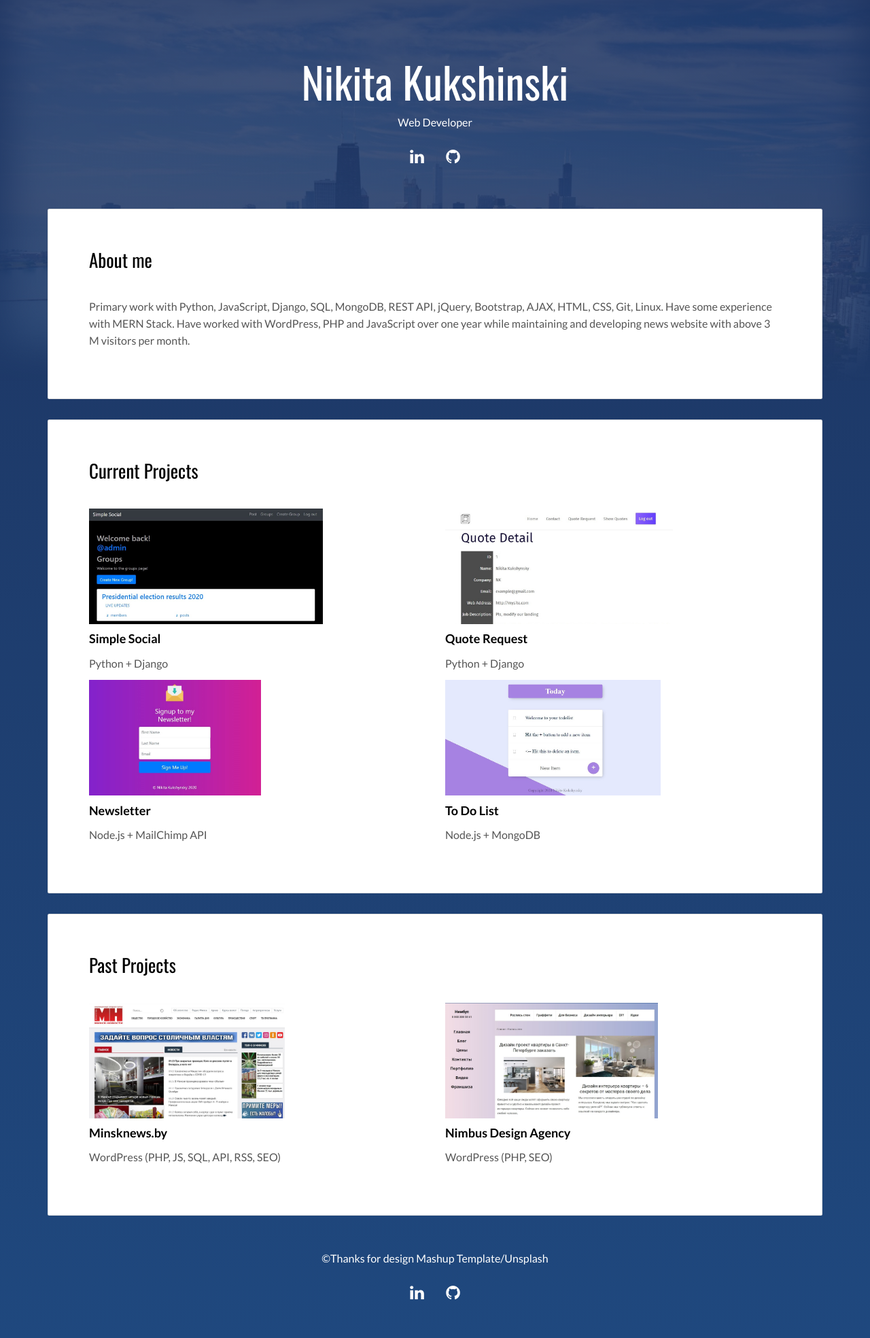
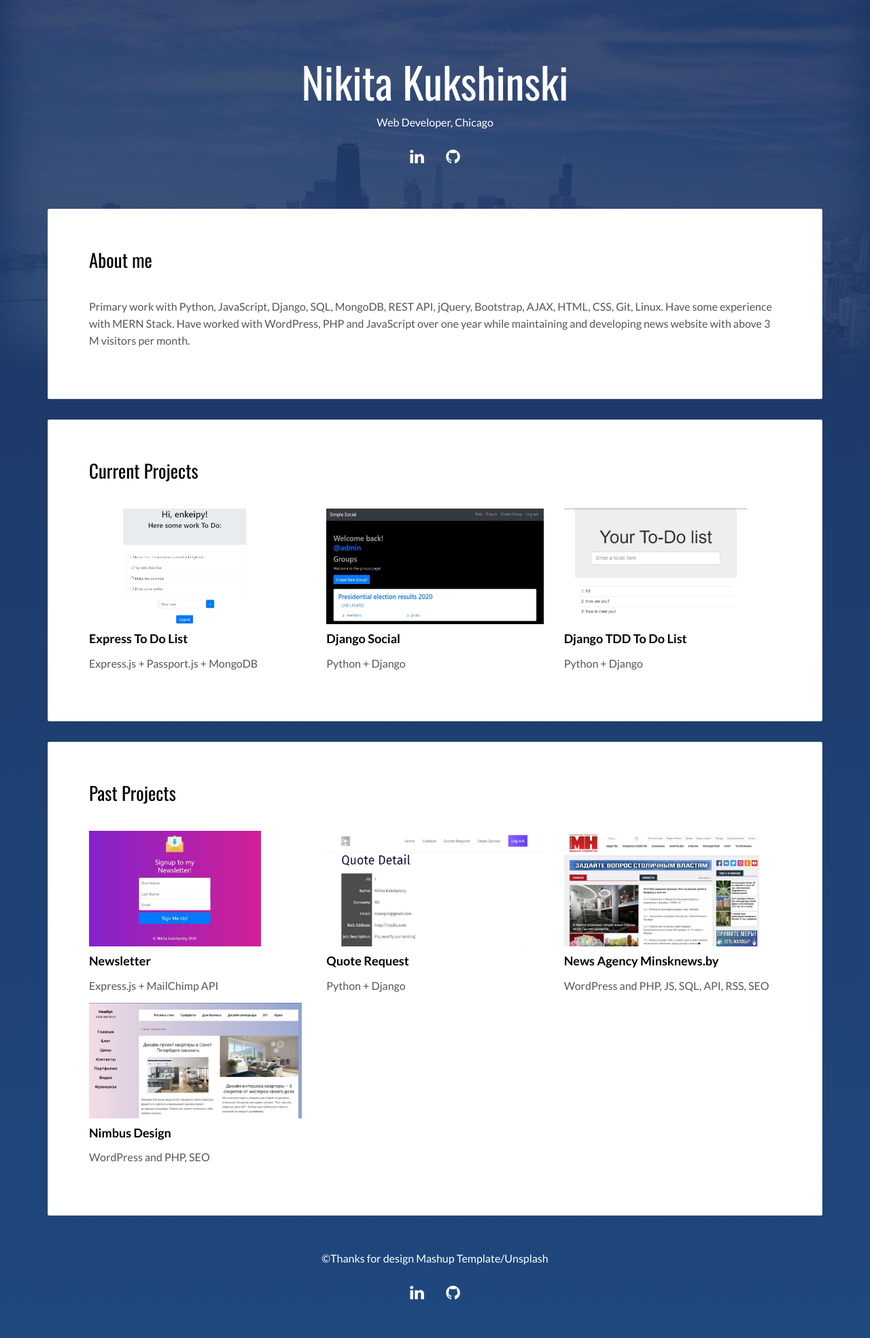
Before and after one commit to enkeipy/flask-portfo, a Flask app: page / in a window 1280 px wide. Shown: the whole page at 68% size. Run offline with Flask 2, Linux system fonts and the light colour scheme; some libraries are stand-ins or nearby versions.

Commit message:
Add a new project

```diff
--- a/templates/index.html
+++ b/templates/index.html
@@ -15,20 +15,20 @@
   <link rel="apple-touch-icon" sizes="180x180" href="./static/assets/apple-icon-180x180.png">
   <link href="./static/assets/favicon.ico" rel="icon">
 
-  <title>Title page</title>
+  <title>Nikita Kukshinski</title>
 
   <link href="./static/assets/main.d8e0d294.css" rel="stylesheet">
   <link href="./static/assets/styles.css" rel="stylesheet">
 </head>
 
-<body class="">
+<body>
 
   <div class="background-color-layer" style="background-image: url('./static/assets/images/chicago.jpg')"></div>
   <main class="content-wrapper">
     <header class="white-text-container section-container">
       <div class="text-center">
         <h1>Nikita Kukshinski</h1>
-        <p>Web Developer</p>
+        <p>Web Developer, Chicago</p>
         <p>
           <a class="fa-icon fa-icon-2x" href="https://www.linkedin.com/in/enkeipy/" target="_blank"
             title="My LinkedIn page">
@@ -52,9 +52,12 @@
               <div class="row">
                 <div class="col-md-12">
 
-                  <p>Primary work with Python, JavaScript, Django, SQL, MongoDB, REST API, jQuery, Bootstrap, AJAX, HTML, CSS, Git, Linux. Have some experience with MERN Stack. Have worked with WordPress, PHP and JavaScript over one year while maintaining and developing news website with above 3 M visitors per month. </p>
+                  <p>Primary work with Python, JavaScript, Django, SQL, MongoDB, REST API, jQuery, Bootstrap, AJAX,
+                    HTML, CSS, Git, Linux. Have some experience with MERN Stack. Have worked with WordPress, PHP and
+                    JavaScript over one year while maintaining and developing news website with above 3 M visitors per
+                    month. </p>
 
-                                </div>
+                </div>
               </div>
             </div>
           </div>
@@ -63,49 +66,63 @@
             <div class="card-block">
               <h2>Current Projects</h2>
               <div class="row">
-                <div class="col-md-6">
+
+                <div class="col-md-4">
+                  <a target="_blank" href="https://rocky-stream-43837.herokuapp.com/"><img
+                      src="./static/assets/images/express-todo.jpg" class="img-responsive portfo" alt=""></a>
+                  <h3 class="h5"><a target="_blank" href="https://rocky-stream-43837.herokuapp.com/">Express To Do
+                      List</a></h3>
+                  <p>Express.js + Passport.js + MongoDB</p>
+                </div>
+
+                <div class="col-md-4">
                   <a target="_blank" href="http://ssenkeipy.pythonanywhere.com/"><img
                       src="./static/assets/images/simplesocial.jpg" class="img-responsive portfo" alt=""></a>
-                  <h3 class="h5"><a target="_blank" href="http://ssenkeipy.pythonanywhere.com/">Simple Social</a></h3>
+                  <h3 class="h5"><a target="_blank" href="http://ssenkeipy.pythonanywhere.com/">Django Social</a></h3>
                   <p>Python + Django</p>
                 </div>
-                <div class="col-md-6">
+
+                <div class="col-md-4">
+                  <a target="_blank" href="https://github.com/enkeipy/tdd-tododjango"><img
+                      src="./static/assets/images/tdd-todolist.jpg" class="img-responsive portfo" alt=""></a>
+                  <h3 class="h5"><a target="_blank" href="https://github.com/enkeipy/tdd-tododjango">Django TDD To Do
+                      List</a></h3>
+                  <p>Python + Django</p>
+                </div>
+
+
+
+              </div>
+            </div>
+          </div>
+          <div class="card">
+            <div class="card-block">
+              <h2>Past Projects</h2>
+              <div class="row">
+                <div class="col-md-4">
+                  <a target="_blank" href="https://salty-caverns-00760.herokuapp.com/"><img
+                      src="./static/assets/images/signUP.jpg" class="img-responsive portfo" alt=""></a>
+                  <h3 class="h5"><a target="_blank" href="https://salty-caverns-00760.herokuapp.com/">Newsletter</a>
+                  </h3>
+                  <p>Express.js + MailChimp API</p>
+                </div>
+                <div class="col-md-4">
                   <a target="_blank" href="http://kukshinskiy.pythonanywhere.com/"><img
                       src="./static/assets/images/quotes.jpg" class="img-responsive portfo" alt=""></a>
                   <h3 class="h5"><a target="_blank" href="http://kukshinskiy.pythonanywhere.com/">Quote Request</a></h3>
                   <p>Python + Django</p>
                 </div>
-                <div class="col-md-6">
-                  <a target="_blank" href="https://salty-caverns-00760.herokuapp.com/"><img
-                      src="./static/assets/images/signUP.jpg" class="img-responsive portfo" alt=""></a>
-                  <h3 class="h5"><a target="_blank" href="https://salty-caverns-00760.herokuapp.com/">Newsletter</a>
-                  </h3>
-                  <p>Node.js + MailChimp API</p>
+                <div class="col-md-4">
+                  <a target="_blank" href="https://minsknews.by/"><img src="./static/assets/images/minsknews.jpg"
+                      class="img-responsive portfo" alt=""></a>
+                  <h3 class="h5"><a target="_blank" href="https://minsknews.by/">News Agency Minsknews.by</a></h3>
+                  <p>WordPress and PHP, JS, SQL, API, RSS, SEO</p>
                 </div>
-                <div class="col-md-6">
-                  <a target="_blank" href="https://rocky-stream-43837.herokuapp.com/"><img
-                      src="./static/assets/images/todolist.jpg" class="img-responsive portfo" alt=""></a>
-                  <h3 class="h5"><a target="_blank" href="https://rocky-stream-43837.herokuapp.com/">To Do List</a></h3>
-                  <p>Node.js + MongoDB</p>
-                </div>
-              </div>
-            </div>
-        </div>
-            <div class="card">
-            <div class="card-block">
-              <h2>Past Projects</h2>
-              <div class="row">
-                <div class="col-md-6">
-                  <a target="_blank" href="https://minsknews.by/"><img
-                      src="./static/assets/images/minsknews.jpg" class="img-responsive portfo" alt=""></a>
-                  <h3 class="h5"><a target="_blank" href="https://minsknews.by/">Minsknews.by</a></h3>
-                  <p>WordPress (PHP, JS, SQL, API, RSS, SEO)</p>
-                </div>
-                <div class="col-md-6">
-                  <a target="_blank" href="https://nimbus-sten.ru/"><img
-                      src="./static/assets/images/nimbus.jpg" class="img-responsive portfo" alt=""></a>
-                  <h3 class="h5"><a target="_blank" href="https://nimbus-sten.ru/">Nimbus Design Agency</a></h3>
-                  <p>WordPress (PHP, SEO)</p>
+                <div class="col-md-4">
+                  <a target="_blank" href="https://nimbus-sten.ru/"><img src="./static/assets/images/nimbus.jpg"
+                      class="img-responsive portfo" alt=""></a>
+                  <h3 class="h5"><a target="_blank" href="https://nimbus-sten.ru/">Nimbus Design</a></h3>
+                  <p>WordPress and PHP, SEO</p>
                 </div>
               </div>
             </div>
```
Also changed, not shown: static/assets/images/express-todo.jpg (added), static/assets/images/tdd-todolist.jpg (added), static/assets/images/todolist.jpg (deleted).
